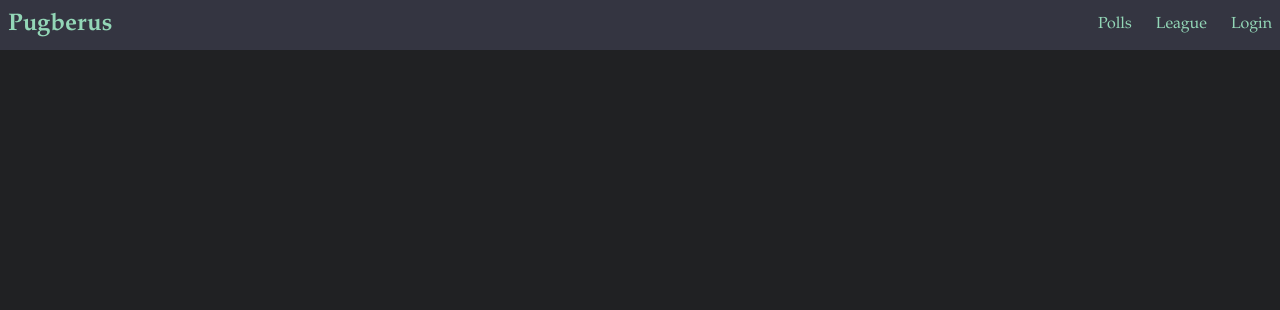
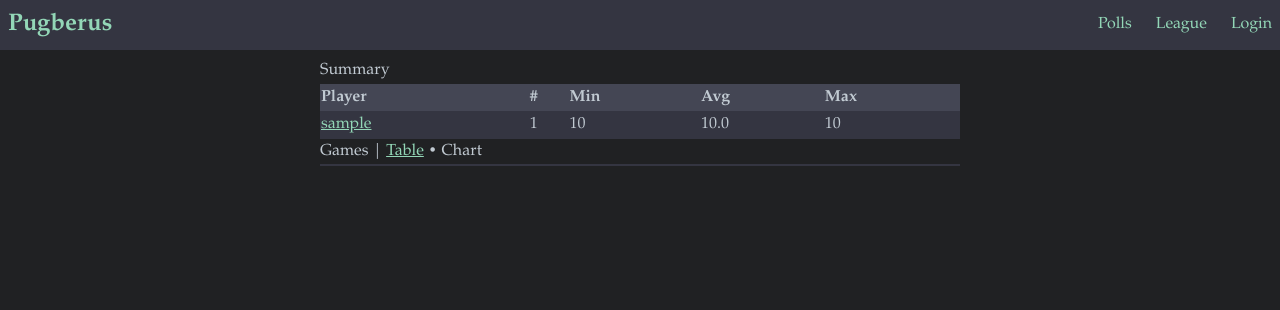
Before and after one commit to travis-mark/pugberus, a Django app: page /league/c/1 in a window 1280 px wide. Shown: the top 310 px of the page. Run offline with Django 4.2, Linux system fonts and the light colour scheme; tables that the repository leaves empty hold one stand-in row (values such as "Sample post").

Commit message:
Update layout

```diff
--- a/league/templates/league/chart.html
+++ b/league/templates/league/chart.html
@@ -1,7 +1,41 @@
 {% extends "base.html" %}
 
+{% block title %}
+Pugberus | {{ league.name }}
+{% endblock %}
+
+{% block topsubbar %}
+<a href="{% url 'league:index' %}">Leagues</a> > {{ league.name }}
+{% endblock %}
+
 {% block content %}
+<table class="center mb-8 mw-80">
+    <caption>Summary</caption>
+    <tr>
+        <th>Player</th>
+        <th>#</th>
+        <th>Min</th>
+        <th>Avg</th>
+        <th>Max</th>
+    </tr>
+    {% for player in players %}
+    <tr>
+        <td><a href="{% url 'league:player' player.score__player__id %}">{{ player.score__player__handle }}</a></td>
+        <td>{{ player.count }}</td>
+        <td>{{ player.min_score }}</td>
+        <td>{{ player.avg_score }}</td>
+        <td>{{ player.max_score }}</td>
+    </tr>
+    {% endfor %}
+</table>
+<table class="center mb-8 mw-80">
+    <caption>Games | <a href="{% url 'league:league' league.id %}">Table</a> • Chart</caption>
+    <tr>
+        <td>
             <div id="myplot"></div>
+        </td>
+    </tr>
+</table>
 <style>
     .plot {
         background: none;
@@ -23,7 +57,9 @@
             Plot.lineY(data, { x: "Date", y: "Score", stroke: "Player" }),
         ]
     });
+    setTimeout(() => {
         const div = document.querySelector("#myplot");
         div.append(plot);
+    }, 100);
 </script>
 {% endblock %}
--- a/league/templates/league/league.html
+++ b/league/templates/league/league.html
@@ -29,7 +29,7 @@
     {% endfor %}
 </table>
 <table class="center mb-8 mw-80">
-    <caption>Games • <a href="{% url 'league:chart' league.id %}">Show Chart</a></caption>
+    <caption>Games | Table • <a href="{% url 'league:chart' league.id %}">Chart</a></caption>
     <tr>
         <th>Game No</th>
         <th>Date</th>
--- a/league/views.py
+++ b/league/views.py
@@ -37,5 +37,11 @@
 
 def chart(request, league_id):
     _league = get_object_or_404(League, pk=league_id)
+    _players = _league.game_set.values('score__player__handle', 'score__player__id').annotate(
+        avg_score=Func(Avg('score__score'), 1, function='ROUND', output_field=FloatField()),
+        min_score=Min('score__score'),
+        max_score=Max('score__score'),
+        count=Count('id')
+    )
     _games = _league.game_set.order_by('-game_no').all()
-    return render(request, 'league/chart.html', {'league': _league, 'games': _games})
+    return render(request, 'league/chart.html', {'league': _league, 'games': _games, 'players': _players})
```
Lines whose indentation alone changed are shown as unchanged.
